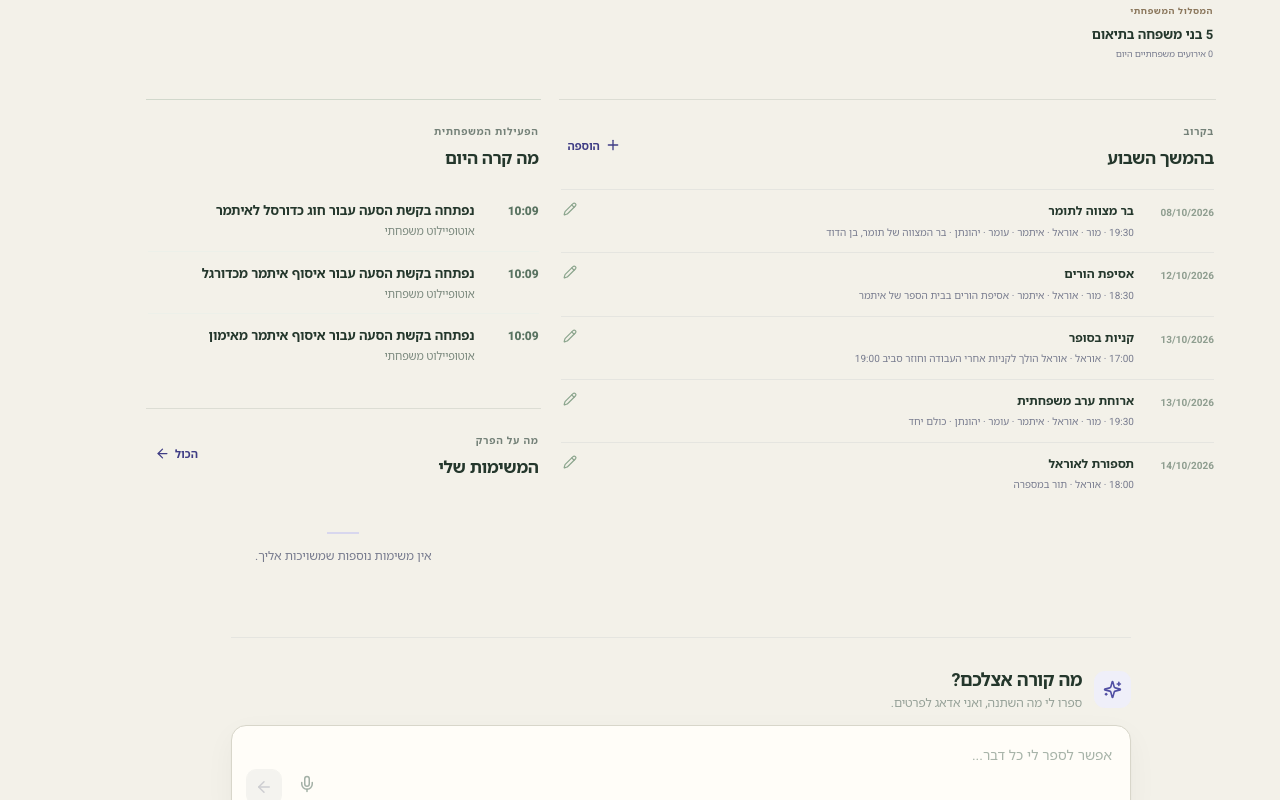
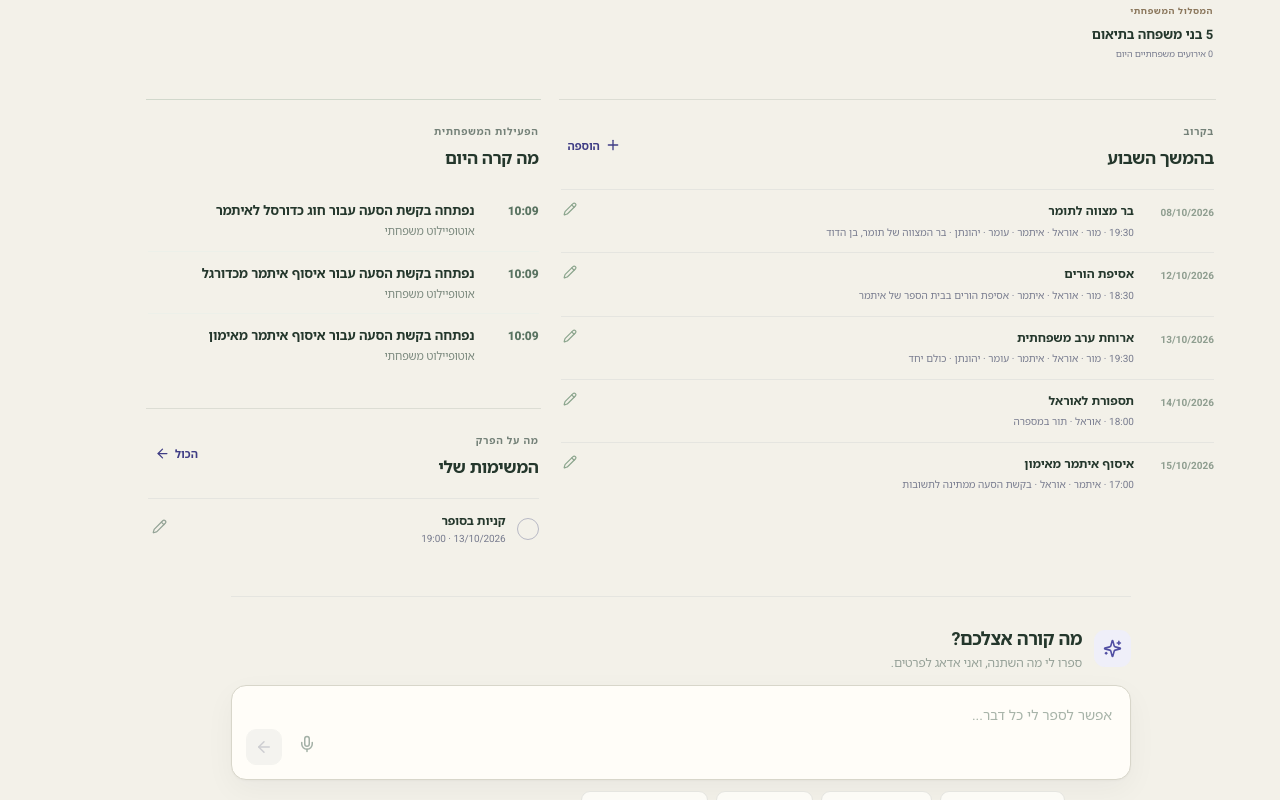
Before and after one commit to noamc24/Family-AutoPilot, a React (Vite) app: page / in a window 1280 px wide. Shown: the part 1412-2212 px from the top of the page. Built offline with nearby package versions, Linux system fonts and the light colour scheme.

Commit message:
refresh presentation tasks and timed deadlines

```diff
--- a/src/App.tsx
+++ b/src/App.tsx
@@ -777,14 +777,15 @@ function App() {
       item
         ? {
             title: item.title,
-            due: item.due,
+            due: item.due.slice(0, 10),
+            dueTime: item.due.includes('T') ? item.due.split('T')[1]?.slice(0, 5) || '' : '',
             ownerId: item.ownerId,
             requiresAdult: item.requiresAdult ? 'true' : 'false',
             priority: item.priority || 'normal',
             flexible: String(item.flexible !== false),
             repeatDays: (item.repeatDays || []).join(','),
           }
-        : { title: '', due: localDate(), ownerId: activePersonId, requiresAdult: 'false', priority: 'normal', flexible: 'true', repeatDays: '' },
+        : { title: '', due: localDate(), dueTime: '', ownerId: activePersonId, requiresAdult: 'false', priority: 'normal', flexible: 'true', repeatDays: '' },
     )
     setDialog({ type: 'task', item })
   }
@@ -973,7 +974,7 @@ function App() {
         familyId: family.id,
         title: form.title.trim(),
         ownerId: form.ownerId || '',
-        due: form.due,
+        due: `${form.due}${form.dueTime ? `T${form.dueTime}` : ''}`,
         done: dialog.item?.done || false,
         eventId: dialog.item?.eventId,
         sourceSignalId: dialog.item?.sourceSignalId,
@@ -1960,6 +1961,9 @@ function App() {
                   </Field>
                   <Field label="עד מתי">
                     <input type="date" value={form.due || ''} onChange={(e) => updateForm('due', e.target.value)} />
+                  </Field>
+                  <Field label="שעה (לא חובה)">
+                    <input type="time" value={form.dueTime || ''} onChange={(e) => updateForm('dueTime', e.target.value)} />
                   </Field>
                   <Field label="אחראי/ת">
                     <select value={form.ownerId || ''} onChange={(e) => updateForm('ownerId', e.target.value)}>
--- a/src/components/CalendarView.tsx
+++ b/src/components/CalendarView.tsx
@@ -116,7 +116,7 @@ function PeopleTable({ anchor, days, people, events, routines, onItem }: { ancho
 
 function RowsView({ grouping, days, people, events, routines, tasks, personal, onItem, onTask }: { grouping: CalendarGrouping; days: Date[]; people: FamilyUnit['people']; events: FamilyEvent[]; routines: RoutineOccurrence[]; tasks: FamilyTask[]; personal: boolean; onItem: (item: CalendarItem) => void; onTask: (task: FamilyTask) => void }) {
   const dates = new Set(days.map(localIsoDate))
-  const populatedDays = days.filter(day => { const iso = localIsoDate(day); return events.some(event => event.date === iso) || routines.some(item => item.date === iso) || tasks.some(task => task.due === iso) })
+  const populatedDays = days.filter(day => { const iso = localIsoDate(day); return events.some(event => event.date === iso) || routines.some(item => item.date === iso) || tasks.some(task => taskDueDate(task.due) === iso) })
   const subtitle = (item: CalendarItem) => {
     const date = grouping === 'family' ? rowDateLabel(item.date) : dateLabel(item.date)
     return !isRoutine(item) && item.sourceSignalId ? `✦ ${item.sourceNote || 'LIA עדכנה'} · ${date}` : date
--- a/src/data.ts
+++ b/src/data.ts
@@ -176,7 +176,6 @@ export const initialData: AppData = {
     { id: 'product-management-course', familyId: DEFAULT_FAMILY_ID, title: 'קורס ניהול מוצר', date: nextWednesday(), time: '19:00', endTime: '21:15', icon: '💡', participantIds: ['Mor'], responsibleId: 'Mor', details: 'בין 19:30 ל־19:40 מור מציגה את פרויקט אוטופיילוט כחלק מובנה מהקורס' },
     { id: 'football', familyId: DEFAULT_FAMILY_ID, title: 'חוג כדורסל לאיתמר', date: nextThursday(), time: '16:30', endTime: '18:00', icon: '🏀', participantIds: ['Itamar'], responsibleId: 'Orel', details: 'איתמר הולך לחוג לבד; אוראל אחראי על ההחזרה', requiresDriver: true },
     { id: 'orel-haircut', familyId: DEFAULT_FAMILY_ID, title: 'תספורת לאוראל', date: nextWednesday(), time: '18:00', endTime: '18:30', icon: '✂️', participantIds: ['Orel'], responsibleId: 'Orel', details: 'תור במספרה' },
-    { id: 'supermarket', familyId: DEFAULT_FAMILY_ID, title: 'קניות בסופר', date: nextTuesday(), time: '17:00', endTime: '19:00', icon: '🛒', participantIds: ['Orel'], responsibleId: 'Orel', details: 'אוראל הולך לקניות אחרי העבודה וחוזר סביב 19:00' },
     { id: 'tomer-bar-mitzvah', familyId: DEFAULT_FAMILY_ID, title: 'בר מצווה לתומר', date: nextThursday(), time: '19:30', endTime: '22:30', icon: '🎉', participantIds: ['Mor', 'Orel', 'Itamar', 'noa', 'yehonatan'], responsibleId: '', details: 'בר המצווה של תומר, בן הדוד' },
     { id: 'parents-meeting', familyId: DEFAULT_FAMILY_ID, title: 'אסיפת הורים', date: localDate(5), time: '18:30', endTime: '19:30', icon: '🏫', participantIds: ['Mor', 'Orel', 'Itamar'], responsibleId: 'Mor', details: 'אסיפת הורים בבית הספר של איתמר' },
     { id: 'dinner', familyId: DEFAULT_FAMILY_ID, title: 'ארוחת ערב משפחתית', date: localDate(6), time: '19:30', endTime: '20:30', icon: '🍽️', participantIds: ['Mor', 'Orel', 'Itamar', 'noa', 'yehonatan'], responsibleId: '', details: 'כולם יחד' },
@@ -185,7 +184,8 @@ export const initialData: AppData = {
     { id: 'pickup', familyId: DEFAULT_FAMILY_ID, title: 'איסוף איתמר מכדורגל', date: localDate(9), time: '18:30', icon: '🚗', participantIds: ['Itamar'], responsibleId: '', details: 'דרוש נהג/ת לאיסוף', needsAttention: true, requiresDriver: true },
   ],
   tasks: [
-    { id: 'groceries', familyId: DEFAULT_FAMILY_ID, title: 'קניות לבית', ownerId: 'Mor', due: localDate(), done: false, requiresAdult: true, priority: 'low', flexible: true },
+    { id: 'groceries', familyId: DEFAULT_FAMILY_ID, title: 'קניות בסופר', ownerId: 'Orel', due: `${nextTuesday()}T19:00`, done: false, requiresAdult: true, priority: 'normal', flexible: true },
+    { id: 'fampilot-presentation', familyId: DEFAULT_FAMILY_ID, title: 'פרזנטציה של עבודה על FamPilot', ownerId: 'Mor', due: '2026-10-07T20:00', done: false, requiresAdult: true, priority: 'high', flexible: false },
     { id: 'schoolbag', familyId: DEFAULT_FAMILY_ID, title: 'לארוז תיק לטיול', ownerId: 'Mor', due: localDate(5), done: false },
   ],
   activity: [
```
Also changed, not shown: 1 other file (tests, documents, lock files or other folders).
